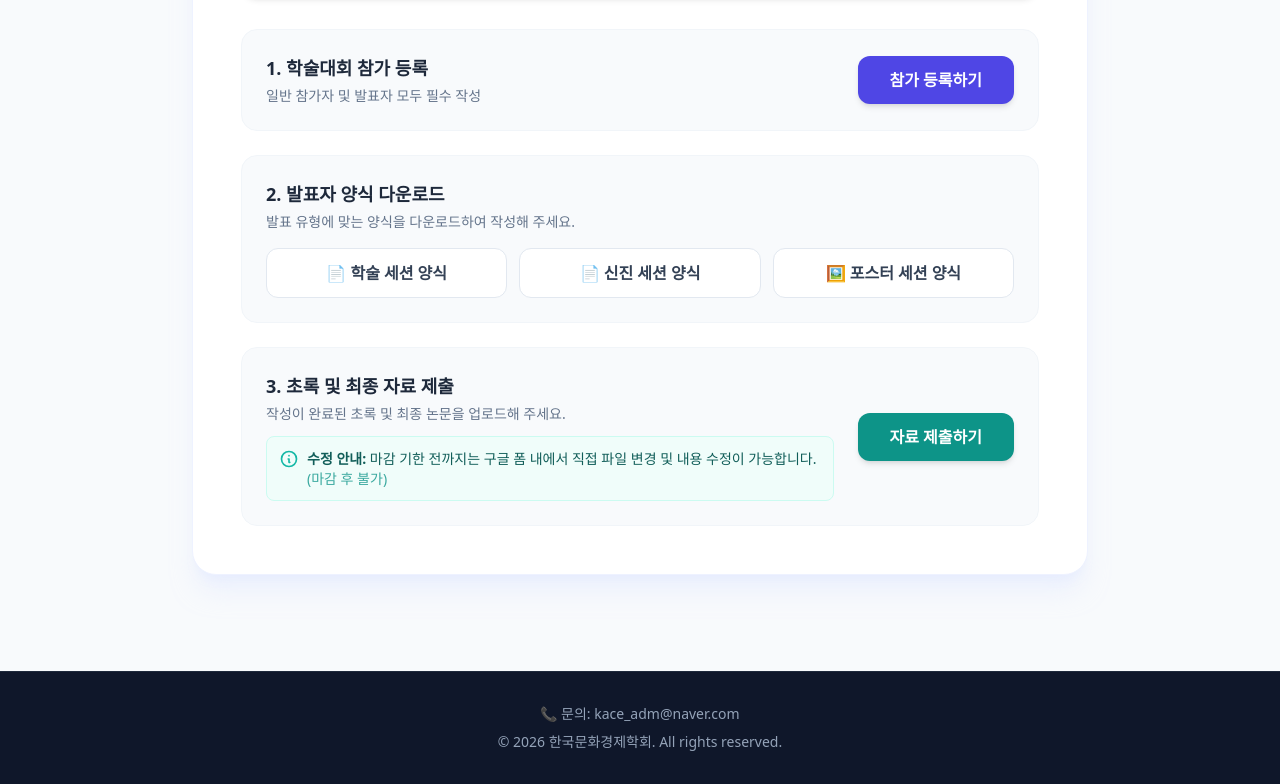
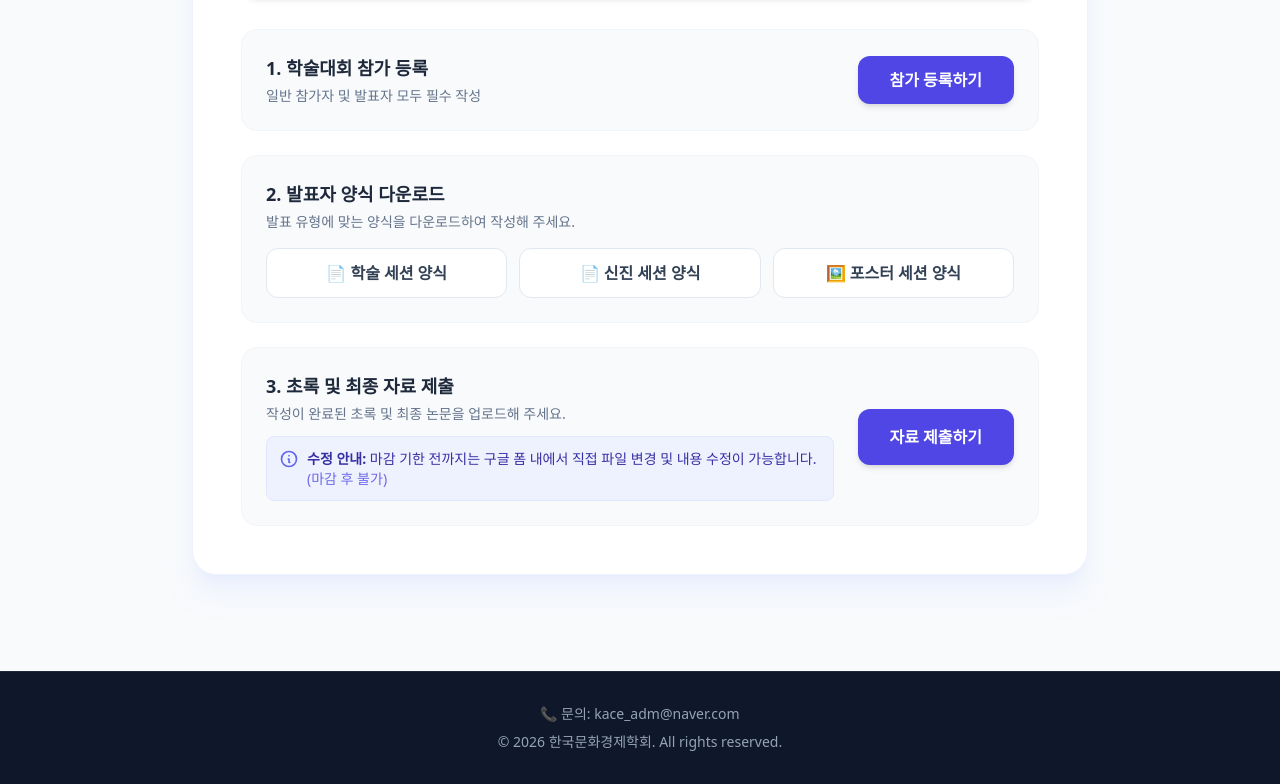
Before and after one commit to zerononee/kace_2026, a plain HTML site: page fall.html in a window 1280 px wide. Shown: the part 3487-4271 px from the top of the page. Drawn offline with nearby package versions, Linux system fonts and the light colour scheme; a web font is replaced by a local one.

Commit message:
fall.html

```diff
--- a/fall.html
+++ b/fall.html
@@ -246,16 +246,16 @@
                         <h4 class="font-bold text-lg text-slate-800">3. 초록 및 최종 자료 제출</h4>
                         <p class="text-sm text-slate-500 mt-1 mb-3">작성이 완료된 초록 및 최종 논문을 업로드해 주세요.</p>
 
-                        <!-- [신규] 폼 수정 안내 박스 -->
-                        <div class="bg-teal-50 border border-teal-100 rounded-lg p-3 flex items-start gap-2 text-sm text-teal-800">
-                            <svg class="w-5 h-5 text-teal-500 flex-shrink-0" fill="none" stroke="currentColor" viewBox="0 0 24 24"><path stroke-linecap="round" stroke-linejoin="round" stroke-width="2" d="M13 16h-1v-4h-1m1-4h.01M21 12a9 9 0 11-18 0 9 9 0 0118 0z"></path></svg>
+                        <!-- 추계 테마에 맞춘 남색(Indigo) 폼 수정 안내 박스 -->
+                        <div class="bg-indigo-50 border border-indigo-100 rounded-lg p-3 flex items-start gap-2 text-sm text-indigo-800">
+                            <svg class="w-5 h-5 text-indigo-500 flex-shrink-0" fill="none" stroke="currentColor" viewBox="0 0 24 24"><path stroke-linecap="round" stroke-linejoin="round" stroke-width="2" d="M13 16h-1v-4h-1m1-4h.01M21 12a9 9 0 11-18 0 9 9 0 0118 0z"></path></svg>
                             <p class="leading-snug">
-                                <strong>수정 안내:</strong> 마감 기한 전까지는 구글 폼 내에서 직접 파일 변경 및 내용 수정이 가능합니다. <span class="text-teal-600/80">(마감 후 불가)</span>
+                                <strong>수정 안내:</strong> 마감 기한 전까지는 구글 폼 내에서 직접 파일 변경 및 내용 수정이 가능합니다. <span class="text-indigo-600/80">(마감 후 불가)</span>
                             </p>
                         </div>
                     </div>
-                    <!-- 자료제출 구글 폼 링크 -->
-                    <a href="https://forms.gle/qJeU7W4iimbedCJK7" target="_blank" class="w-full md:w-auto text-center px-8 py-3 bg-teal-600 text-white font-bold rounded-xl shadow-md hover:bg-teal-700 hover:-translate-y-0.5 transition-all">
+                    <!-- 남색(Indigo) 자료제출 구글 폼 버튼 -->
+                    <a href="https://forms.gle/qJeU7W4iimbedCJK7" target="_blank" class="w-full md:w-auto whitespace-nowrap text-center px-8 py-4 bg-indigo-600 text-white font-bold rounded-xl shadow-md hover:bg-indigo-700 hover:-translate-y-0.5 transition-all flex-shrink-0">
                         자료 제출하기
                     </a>
                 </div>
```
